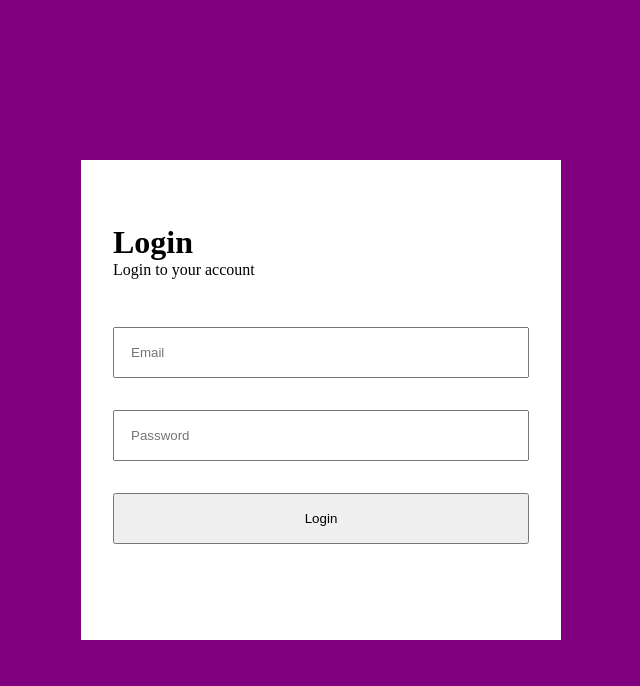
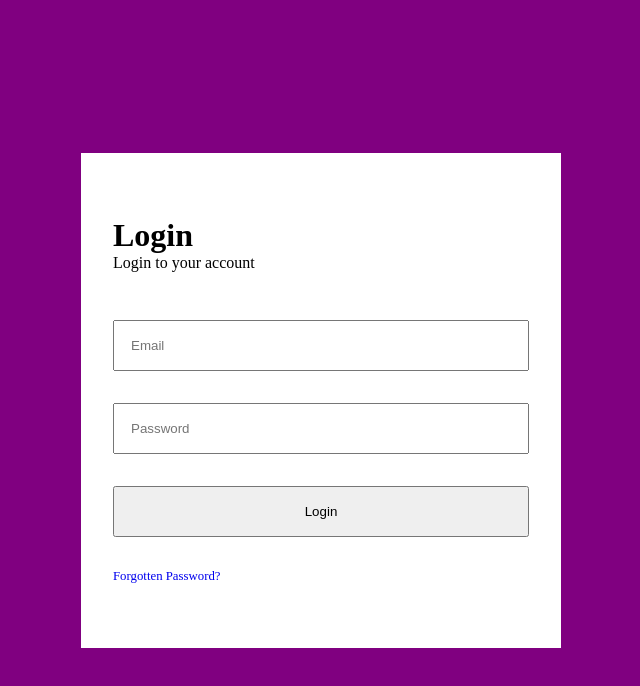
Before and after one commit to alli-Codes/login-page, a Svelte app: page / in a window 1280 px wide. Shown: the top 686 px of the page, without its empty margins (319-959 px from the left). Built offline with nearby package versions, Linux system fonts and the light colour scheme.

Commit message:
Styling the link

```diff
--- a/src/App.svelte
+++ b/src/App.svelte
@@ -11,6 +11,7 @@
       <input type="text" placeholder="Email" />
       <input type="password" placeholder="Password" />
       <button>Login</button>
+      <a href=".">Forgotten Password?</a>
     </form>
   </div>
 </div>
--- a/src/app.css
+++ b/src/app.css
@@ -14,7 +14,6 @@
 }
 .container .wrapper {
   background-color: white;
-  height: 30rem;
   width: 30rem;
   padding: 4rem 2rem;
   display: flex;
@@ -32,5 +31,9 @@
 .container .wrapper form button {
   padding: 1rem;
 }
+.container .wrapper form a {
+  font-size: 0.8rem;
+  text-decoration: none;
+}
 
 /*# sourceMappingURL=app.css.map */
--- a/src/input.scss
+++ b/src/input.scss
@@ -14,7 +14,7 @@
 
     .wrapper{
         background-color: white;
-        height: 30rem;
+        // height: 30rem;
         width: 30rem;
         padding: 4rem 2rem;
         display: flex;
@@ -32,6 +32,10 @@
             button{
                 padding: 1rem;
             }
+            a{
+                font-size: .8rem;
+                text-decoration: none;
+            }
         }
     }
 }
```
Also changed, not shown: 1 other file (tests, documents, lock files or other folders).
